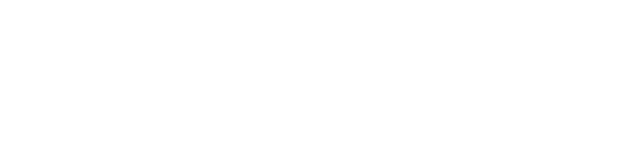
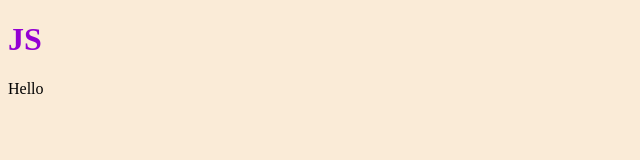
Before and after one commit to Kliapwnz/miniMarathonJS, a plain HTML site: page index.html in a window 1280 px wide. Shown: the whole page, without its empty margins (0-640 px from the left). Drawn offline with Linux system fonts and the light colour scheme.

Commit message:
first lesson

```diff
--- a/index.html
+++ b/index.html
@@ -5,9 +5,11 @@
     <meta name="viewport"
           content="width=device-width, user-scalable=no, initial-scale=1.0, maximum-scale=1.0, minimum-scale=1.0">
     <meta http-equiv="X-UA-Compatible" content="ie=edge">
-    <title>Document</title>
+    <link rel="stylesheet" href="./styles/styles.css">
+    <title>My JS</title>
 </head>
 <body>
-
+<h1>JS</h1>
+<p>Hello</p>
 </body>
 </html>
--- a/styles/styles.css
+++ b/styles/styles.css
@@ -0,0 +1,7 @@
+body {
+    color: darkviolet;
+    background-color: antiquewhite;
+}
+p {
+    color: black;
+}
```
